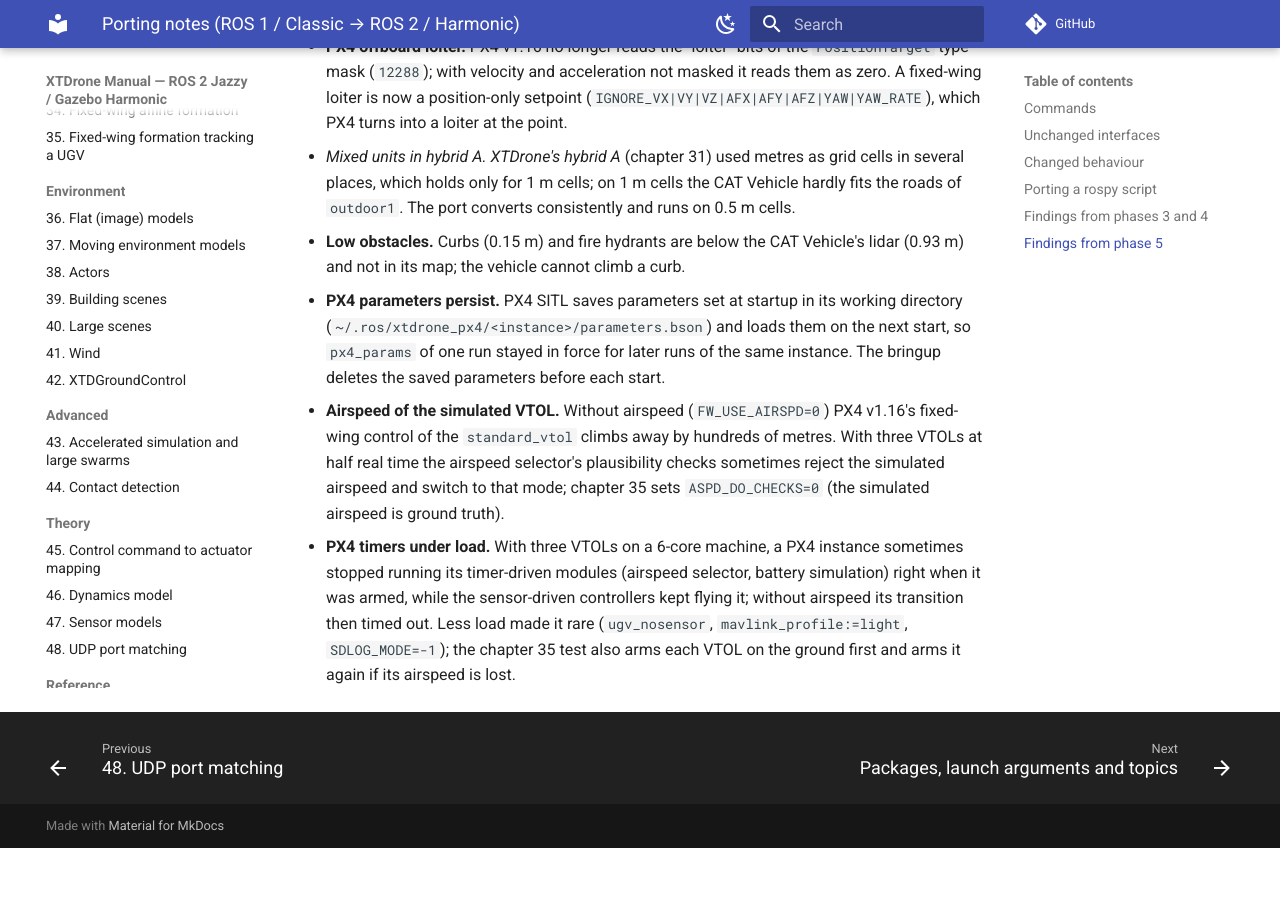
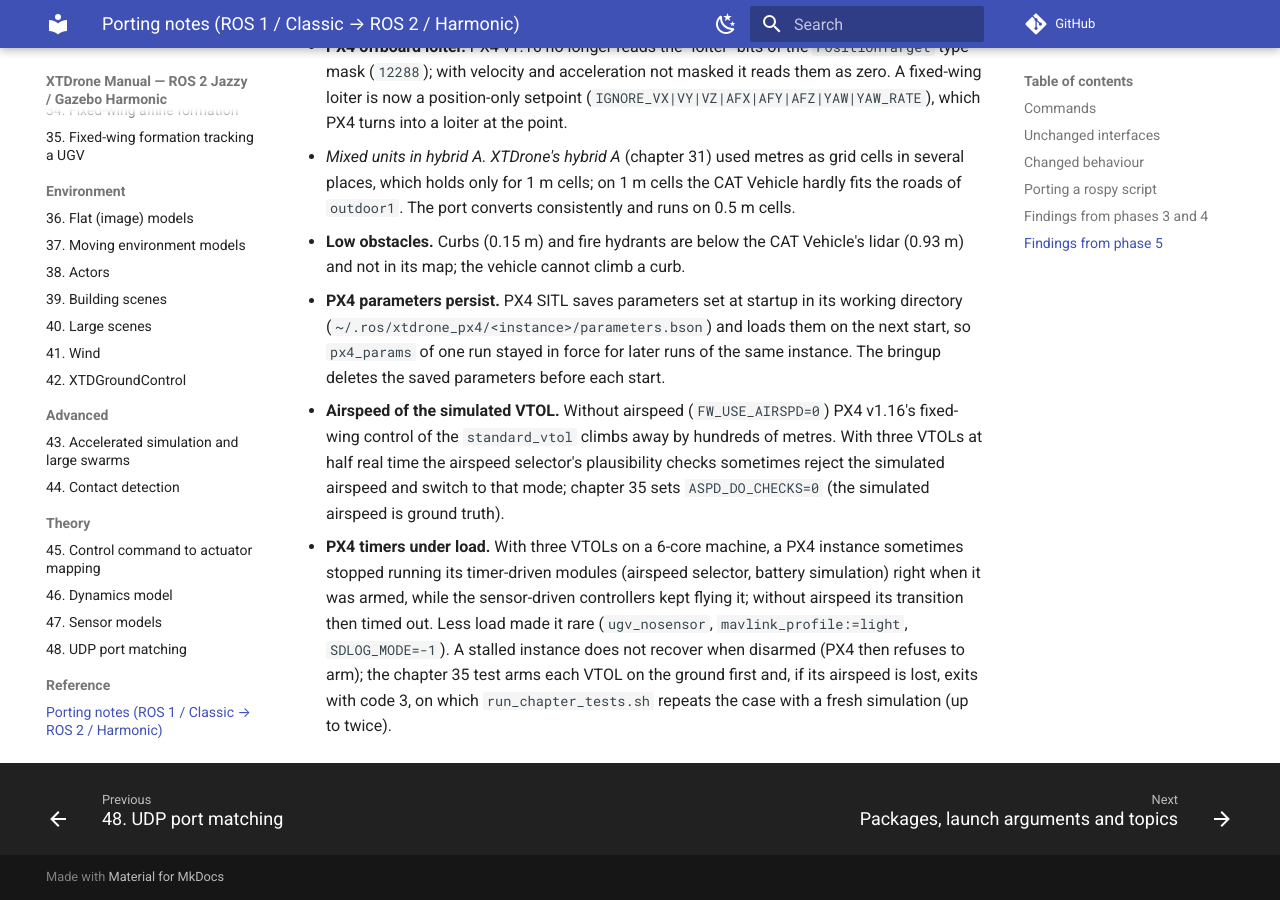
Before and after one commit to parvu/XTDRONE-ROS2, an MkDocs documentation site: the page built from docs/manual/docs/reference/porting-notes.md, in a window 1280 px wide and 900 px high, scrolled down 4368 px. Built offline with MkDocs 1.6.1 and Material for MkDocs 9.7.7, drawn with Linux system fonts in a browser that asks for light colours; comment, search, counter and statistics services are not loaded; before the commit the page ends 5216 px from its top, so only the background shows below that.

Commit message:
Full regression: retry a stalled simulation; ch35 notes
Full regression: 23 worlds and all chapter cases pass, except ch27 (passed when rerun alone:
timing under load) and ch35 (PX4 instance stall). Under load a PX4 instance sometimes stops its
timer-driven modules (airspeed selector, battery simulation) when armed, and stays so after
disarming. The ch35 test detects it before the take-off and exits with code 3; the runner then
repeats the case on a fresh simulation (STALL_RETRIES, default 2). ch35 then passes.

Co-Authored-By: Claude Opus 5.5 <noreply@anthropic.com>

```diff
--- a/docs/manual/docs/reference/porting-notes.md
+++ b/docs/manual/docs/reference/porting-notes.md
@@ -134,5 +134,6 @@ Use full topic names (`/iris_0/mavros/...`). Relative names resolve against the
 - **PX4 timers under load.** With three VTOLs on a 6-core machine, a PX4 instance sometimes stopped running its
   timer-driven modules (airspeed selector, battery simulation) right when it was armed, while the sensor-driven
   controllers kept flying it; without airspeed its transition then timed out. Less load made it rare
-  (`ugv_nosensor`, `mavlink_profile:=light`, `SDLOG_MODE=-1`); the chapter 35 test also arms each VTOL on the ground
-  first and arms it again if its airspeed is lost.
+  (`ugv_nosensor`, `mavlink_profile:=light`, `SDLOG_MODE=-1`). A stalled instance does not recover when disarmed
+  (PX4 then refuses to arm); the chapter 35 test arms each VTOL on the ground first and, if its airspeed is lost,
+  exits with code 3, on which `run_chapter_tests.sh` repeats the case with a fresh simulation (up to twice).
```
Also changed, not shown: docs/manual/docs/applications/35-fixed-wing-ugv.md (+3 -2 lines), docs/manual/docs/reference/testing.md (+1 -1 lines), 2 other files.
